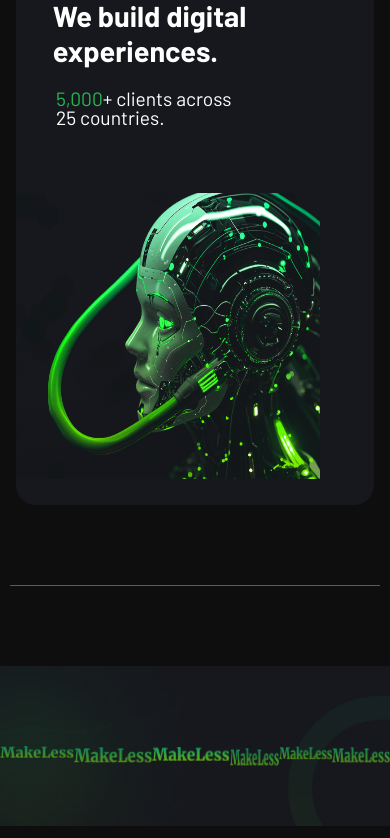
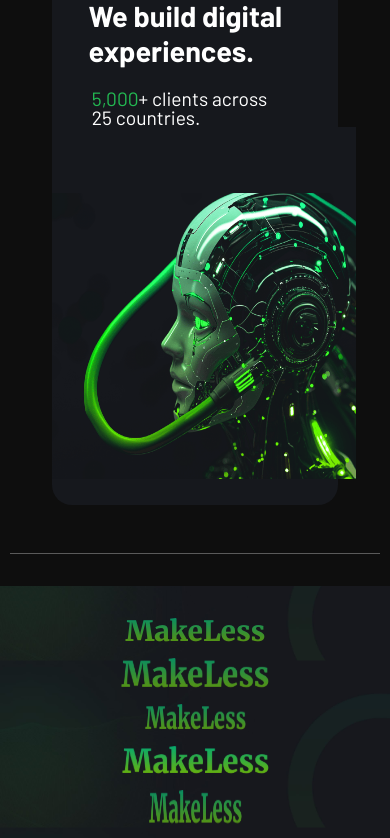
Before and after one commit to MaryamJami1/technology-website-next.js, a Next.js app: page / in a window 390 px wide. Shown: the part 2180-3018 px from the top of the page. Built offline with nearby package versions, Linux system fonts and the light colour scheme.

Commit message:
responsive

```diff
--- a/components/Brand/Brand.tsx
+++ b/components/Brand/Brand.tsx
@@ -16,9 +16,9 @@ export default function Brand() {
                 <div className={styles.brand}>
                     <Brand1/>
                     <Brand2 />
+                    <Brand5 />
                     <Brand3 />
                     <Brand4 />
-                    <Brand5 />
                     <Brand6 />
 
                 </div>
--- a/components/Brand/brand.module.css
+++ b/components/Brand/brand.module.css
@@ -1,3 +1,5 @@
+/* Original Styling */
+
 .hr {
     margin: 5rem auto;
     width: 95%;
@@ -14,7 +16,6 @@
     background-size: cover;
     text-align: center;
     padding: 4.6rem 0;
-
 }
 
 .brand {
@@ -22,6 +23,38 @@
     height: 5rem;
     display: flex;
     justify-content: space-evenly;
+}
 
+/* Responsive Styling */
 
+/* For screens up to 750px */
+@media (max-width: 750px) {
+    .hr {
+        margin: 3rem auto;
+    }
+    .content {
+        padding: 3rem 0;
+        background-size: contain;
+    }
+    .brand {
+        flex-wrap: wrap;
+        gap: 1rem;
+    }
 }
+
+/* For screens up to 450px */
+@media (max-width: 450px) {
+    .hr {
+        margin: 2rem auto;
+    }
+    .content {
+        padding: 2rem 0;
+        height: auto;
+    }
+    .brand {
+        flex-direction: column;
+        height: auto;
+        gap: 1rem;
+        align-items: center;
+    }
+}
--- a/components/Experiences/Expereince.tsx
+++ b/components/Experiences/Expereince.tsx
@@ -32,15 +32,15 @@ export default function Expereince() {
 
                     </div>
                     <p className={styles.para}><span>5,000</span>+ clients across <br /> 25 countries.</p>
-                    <div>
+
                         <Image
                             src={'/expereince/service_2.png'}
                             alt={"robot"}
-                            height={330}
+                            height={290}
                             width={450}
                             className={styles.img}
                         />
-                    </div>
+
 
                 </div>
             </div>
--- a/components/Experiences/experience.module.css
+++ b/components/Experiences/experience.module.css
@@ -89,6 +89,7 @@
       transform: scale(1) translateZ(0) rotateY(360deg);
   }
 }
+
 .box1 {
   width: 40%;
   height: 33rem;
@@ -120,6 +121,52 @@
 
 /* Responsive Styling */
 
+
+
+@media (max-width: 1025px) {
+  .content {
+      padding: 3rem;
+  }
+  .content h2 {
+      font-size: 2rem;
+  }
+  .content p {
+      font-size: 1rem;
+  }
+  .boxes {
+      flex-direction: column;
+      padding: 0 1rem;
+  }
+  .box4 {
+      width: 100%;
+      justify-content: center;
+  }
+  .box1 {
+      width: 60%;
+      margin: 1rem auto;
+  }
+  .card {
+      width: 90%;
+      height: auto;
+      padding: 1rem;
+      margin: 1rem auto;
+  }
+  .shape h2 {
+      font-size:2.2rem;
+      width: 100%;
+  }
+.img{
+  height: 22rem;
+  width: 26rem;
+}
+.para {
+    font-size: 1.2rem;
+    padding: 0 2.5rem;
+    line-height: 1;
+}
+
+}
+
 /* For screens up to 750px */
 @media (max-width: 750px) {
   .content {
@@ -140,8 +187,8 @@
       justify-content: center;
   }
   .box1 {
-      width: 100%;
-      margin-top: 1rem;
+      width: 80%;
+      margin: 1rem auto;
   }
   .card {
       width: 90%;
@@ -155,7 +202,7 @@
   }
 .img{
   height: 22rem;
-  width: 28rem;
+  width: 22rem;
 }
 .para {
     font-size: 1.2rem;
@@ -165,7 +212,7 @@
 
 }
 
-/* For screens up to 450px */
+
 @media (max-width: 500px) {
   .content {
       padding: 2rem;
@@ -183,6 +230,7 @@
   .linebefore::after {
       width: 25px;
   }
+
   .card {
       width: 100%;
       height: auto;
@@ -194,6 +242,7 @@
   .img{
     height: 22rem;
     width: 19rem;
+
   }
   .para {
       font-size: 1.2rem;
```
